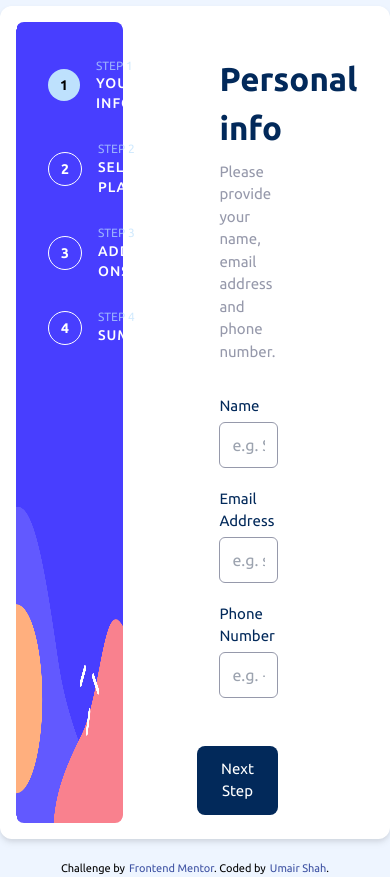
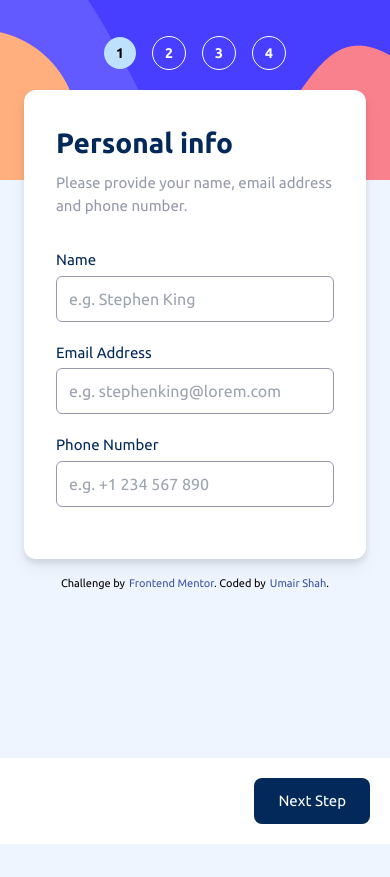
Before and after one commit to nicefellow1234/Frontend-Mentor-Multi-Step-Form, a Next.js app: page / in a window 390 px wide. After the commit the page ends 844 px from the top, so only its background shows below. Built offline with nearby package versions, Linux system fonts and the light colour scheme.

Commit message:
Responsitivity changes in progress

```diff
--- a/src/app/page.js
+++ b/src/app/page.js
@@ -143,12 +143,12 @@ export default function Home() {
   return (
     <>
       <main>
-        <div className="h-screen flex justify-center items-center">
-          <div className="container max-w-[950px] rounded-xl drop-shadow-md bg-white p-4">
-            <div className="grid grid-cols-10">
+        <div className="md:h-screen md:flex md:justify-center md:items-center">
+          <div className="md:container md:max-w-[950px] md:rounded-xl md:drop-shadow-md md:bg-white md:p-4">
+            <div className="grid grid-cols-1 md:grid-cols-10 bg-[url('../../public/assets/images/bg-sidebar-mobile.png')] bg-[var(--background-color)] bg-[size:100%_180px] bg-no-repeat md:bg-none">
               <div className="col-span-3">
-                <div className="w-full h-full px-8 py-9 rounded-lg bg-[url('../../public/assets/images/bg-sidebar-desktop.png')] bg-no-repeat bg-[size:100%_100%]">
-                  <div className="">
+                <div className="w-full md:h-full p-5 md:px-8 md:py-9 md:rounded-lg md:bg-[url('../../public/assets/images/bg-sidebar-desktop.png')] bg-no-repeat bg-[size:100%_100%]">
+                  <div className="flex md:block items-center justify-center gap-x-4">
                     {STEPS_DATA.map((singleStep) => (
                       <Fragment key={singleStep.stepNumber}>
                         <SidebarStep
--- a/src/components/sidebar-step.js
+++ b/src/components/sidebar-step.js
@@ -1,17 +1,17 @@
 export default function SidebarStep({ singleStep, step, STEP_4, STEP_5 }) {
   return (
-    <div className="flex items-center mb-7">
+    <div className="flex items-center mt-4 md:mt-0 md:mb-7 h-full">
       <div
         className={`font-semibold text-[14px] leading-[0] ${
           step == singleStep.stepNumber ||
           (singleStep.stepNumber == STEP_4 && step == STEP_5)
             ? "bg-[#bee1fd]"
             : "text-white border-[1px] border-white"
-        } px-3 py-4 rounded-full mr-4`}
+        } px-3 py-4 rounded-full md:mr-4`}
       >
         {singleStep.stepNumber}
       </div>
-      <div className="leading-[1.4]">
+      <div className="leading-[1.4] hidden md:block">
         <div className="text-[#bee1fd] text-[12px] opacity-70">
           STEP {singleStep.stepNumber}
         </div>
--- a/src/components/step-five-section.js
+++ b/src/components/step-five-section.js
@@ -1,7 +1,9 @@
 export default function StepFiveSection({ step, STEP_5 }) {
   return (
     <section
-      className={`step5 ${step == STEP_5 ? "" : "hidden"} h-full py-[135px]`}
+      className={`step5 ${
+        step == STEP_5 ? "" : "hidden"
+      } bg-white h-full py-[135px]`}
     >
       <div className="flex items-center justify-center h-full">
         <div className="flex flex-col items-center justify-center">
--- a/src/components/step-four-section.js
+++ b/src/components/step-four-section.js
@@ -15,7 +15,7 @@ export default function StepFourSection({
 }) {
   return (
     <section className={`step4 ${step == STEP_4 ? "" : "hidden"}`}>
-      <div className="px-24 pt-8 pb-2 h-full">
+      <div className="px-24 pt-8 pb-2 h-full bg-white">
         <div>
           <h1 className="text-[33px] font-bold text-[var(--marine-blue-color)] mb-2">
             Finishing up
--- a/src/components/step-one-section.js
+++ b/src/components/step-one-section.js
@@ -102,10 +102,10 @@ export default function StepOneSection({ step, setStep, STEP_1, STEP_2 }) {
   };
 
   return (
-    <section className={`step1 ${step == STEP_1 ? "" : "hidden"}`}>
-      <div className="px-24 pt-8 pb-2 h-full">
+    <section className={`step1 ${step == STEP_1 ? "" : "hidden"} md:bg-white`}>
+      <div className="p-8 rounded-xl drop-shadow-lg md:rounded-none md:drop-shadow-none md:mt-0 mx-6 md:mx-0 md:px-24 md:pt-8 md:pb-2 bg-white h-full">
         <div>
-          <h1 className="text-[33px] font-bold text-[var(--marine-blue-color)] mb-2">
+          <h1 className="text-[28px] md:text-[33px] font-bold text-[var(--marine-blue-color)] mb-2">
             Personal info
           </h1>
           <div className="text-[15px] text-[var(--cool-gray-color)]">
@@ -142,7 +142,7 @@ export default function StepOneSection({ step, setStep, STEP_1, STEP_2 }) {
             </div>
           ))}
         </div>
-        <div className="flex mt-12 justify-end">
+        <div className="hidden md:flex mt-12 justify-end">
           <button
             className="p-3 px-6 rounded-lg bg-[var(--marine-blue-color)] hover:bg-[var(--marine-light-blue-color)] text-white text-[15px]"
             onClick={() => handleFirstStepNavigation()}
@@ -151,6 +151,14 @@ export default function StepOneSection({ step, setStep, STEP_1, STEP_2 }) {
           </button>
         </div>
       </div>
+      <div className="md:hidden fixed w-full bottom-0 bg-white p-5 flex justify-end">
+        <button
+          className="p-3 px-6 rounded-lg bg-[var(--marine-blue-color)] hover:bg-[var(--marine-light-blue-color)] text-white text-[15px]"
+          onClick={() => handleFirstStepNavigation()}
+        >
+          Next Step
+        </button>
+      </div>
     </section>
   );
 }
--- a/src/components/step-three-section.js
+++ b/src/components/step-three-section.js
@@ -13,7 +13,7 @@ export default function StepThreeSection({
 }) {
   return (
     <section className={`step3 ${step == STEP_3 ? "" : "hidden"}`}>
-      <div className="px-24 pt-8 pb-2 h-full">
+      <div className="px-24 pt-8 pb-2 h-full bg-white">
         <div>
           <h1 className="text-[33px] font-bold text-[var(--marine-blue-color)] mb-2">
             Pick add-ons
--- a/src/components/step-two-section.js
+++ b/src/components/step-two-section.js
@@ -16,9 +16,9 @@ export default function StepTwoSection({
 }) {
   return (
     <section className={`step2 ${step == STEP_2 ? "" : "hidden"}`}>
-      <div className="px-24 pt-8 pb-2 h-full">
+      <div className="p-8 rounded-xl drop-shadow-lg md:rounded-none md:drop-shadow-none md:mt-0 mx-6 md:mx-0 md:px-24 md:pt-8 md:pb-2 bg-white h-full">
         <div>
-          <h1 className="text-[33px] font-bold text-[var(--marine-blue-color)] mb-2">
+          <h1 className="text-[28px] md:text-[33px] font-bold text-[var(--marine-blue-color)] mb-2">
             Select your plan
           </h1>
           <div className="text-[15px] text-[var(--cool-gray-color)]">
@@ -26,21 +26,23 @@ export default function StepTwoSection({
           </div>
         </div>
         <div className="mt-8">
-          <div className="flex">
+          <div className="flex flex-col md:flex-row">
             {PLANS_DATA.map((singlePlan) => (
               <div
                 key={singlePlan.planId}
-                className={`w-full mr-3 rounded-lg px-4 py-5 border-[2px] hover:border-[var(--purplish-blue-color)] ${
+                className={`w-full mb-3 md:mb-0 flex md:block mr-3 rounded-lg px-4 py-5 border-[2px] hover:border-[var(--purplish-blue-color)] ${
                   singlePlan.planId == plan.planId
                     ? "border-[var(--purplish-blue-color)] bg-[var(--magnolia-color)]"
                     : "border-[var(--light-gray-color)]"
                 } cursor-pointer`}
                 onClick={() => setPlan(singlePlan)}
               >
-                <img
-                  src={`./assets/images/icon-${singlePlan.planName.toLowerCase()}.svg`}
-                />
-                <div className="mt-10">
+                <div className="mr-4 md:mr-0">
+                  <img
+                    src={`./assets/images/icon-${singlePlan.planName.toLowerCase()}.svg`}
+                  />
+                </div>
+                <div className="md:mt-10">
                   <div className="text-[16px] text-[var(--marine-blue-color)] font-semibold">
                     {singlePlan.planName}
                   </div>
@@ -98,7 +100,7 @@ export default function StepTwoSection({
             </div>
           </div>
         </div>
-        <div className="mt-10 flex justify-between">
+        <div className="hidden md:flex mt-10 justify-between">
           <button
             className="p-3 px-6 text-[var(--cool-gray-color)] hover:text-[var(--marine-blue-color)] hover:font-medium text-[15px]"
             onClick={() => setStep(STEP_1)}
@@ -113,6 +115,20 @@ export default function StepTwoSection({
           </button>
         </div>
       </div>
+      <div className="md:hidden fixed w-full bottom-0 bg-white p-5 flex justify-between">
+        <button
+          className="p-3 px-6 text-[var(--cool-gray-color)] hover:text-[var(--marine-blue-color)] hover:font-medium text-[15px]"
+          onClick={() => setStep(STEP_1)}
+        >
+          Go Back
+        </button>
+        <button
+          className="p-3 px-6 rounded-lg bg-[var(--marine-blue-color)] hover:bg-[var(--marine-light-blue-color)] text-white text-[15px]"
+          onClick={() => setStep(STEP_3)}
+        >
+          Next Step
+        </button>
+      </div>
     </section>
   );
 }
```
Also changed, not shown: public/assets/images/bg-sidebar-mobile.png (added).
